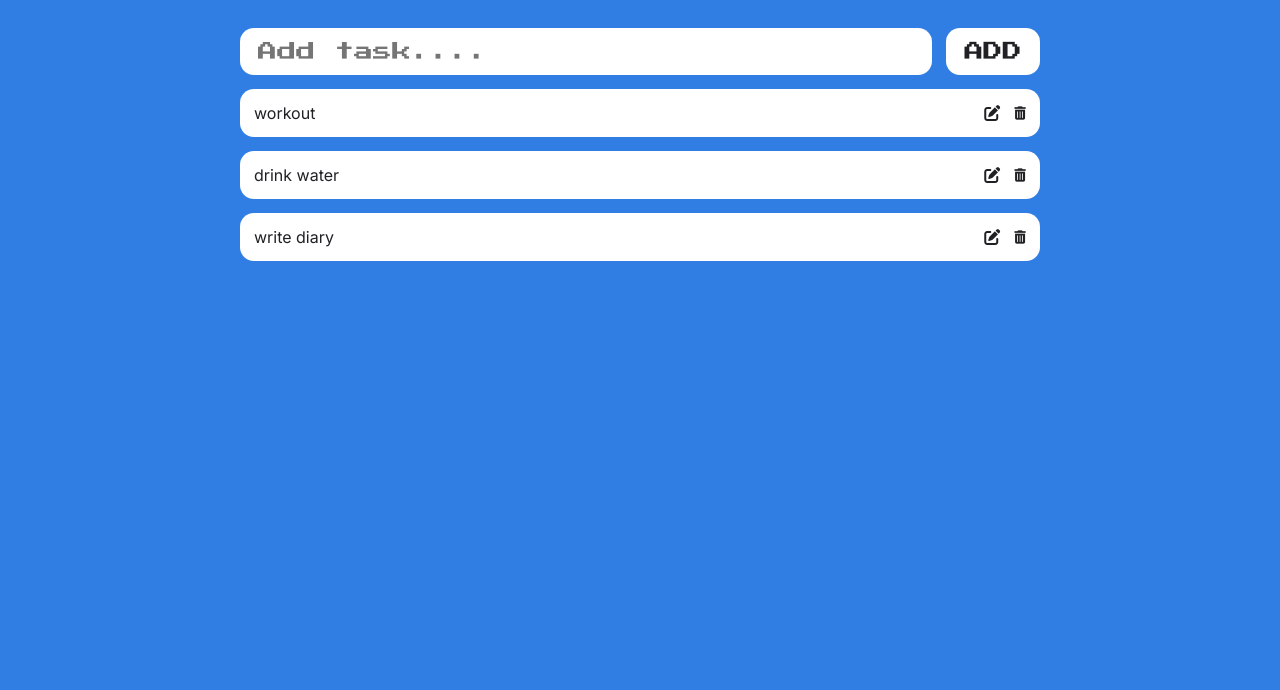
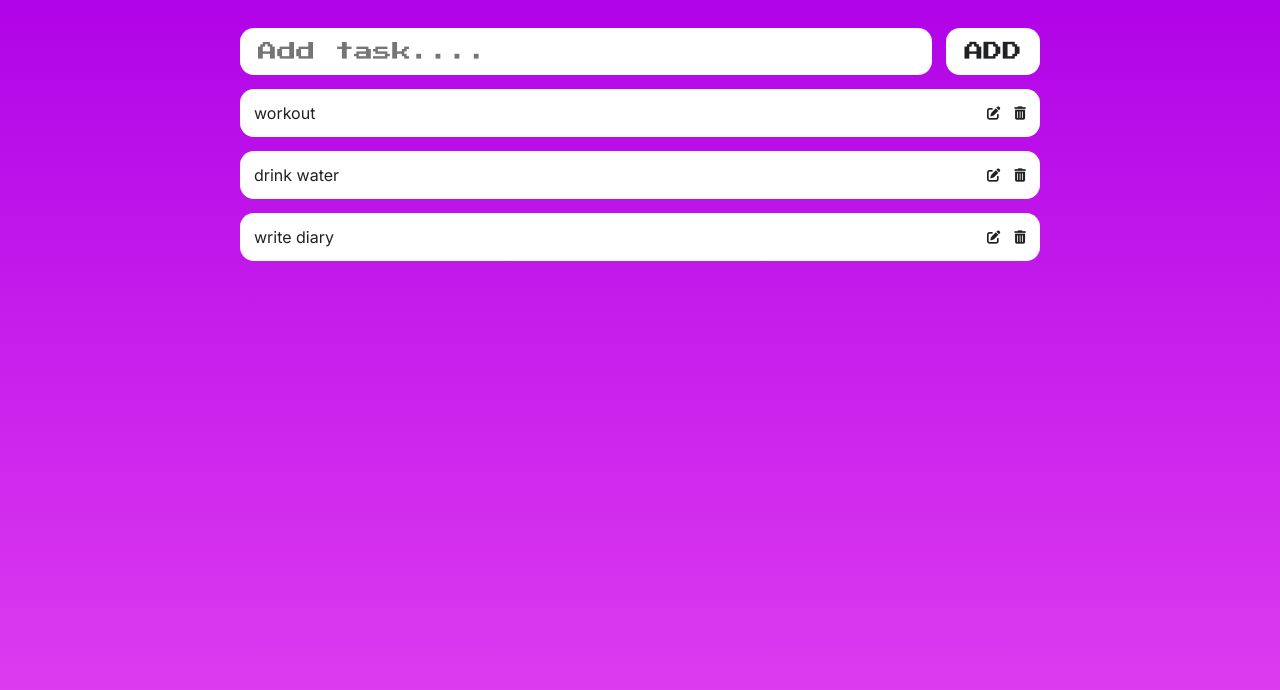
Before and after one commit to harikrishnan-git/TO-DO, a React (Vite) app in the folder my-react-app/: page / in a window 1280 px wide. Shown: the top 690 px of the page. Built offline with nearby package versions, Linux system fonts and the light colour scheme.

Commit message:
made deletion possible

```diff
--- a/my-react-app/src/App.jsx
+++ b/my-react-app/src/App.jsx
@@ -5,6 +5,7 @@ import TodoList from "./Components/TodoList.jsx";
 
 export default function App() {
   const [todos, setTodos] = useState(["workout", "drink water", "write diary"]);
+  const [inputData, setInputData] = useState("");
   function addTodo(newtodo) {
     let ntodo = [...todos, newtodo];
     setTodos(ntodo);
@@ -14,10 +15,19 @@ export default function App() {
     ntodos.splice(index, 1);
     setTodos(ntodos);
   }
+  function editTodo(index) {
+    let ntodo = todos[index];
+    setInputData(ntodo);
+    remTodo(index);
+  }
   return (
     <main>
-      <TodoInput addTodo={addTodo} />
-      <TodoList todos={todos} remTodo={remTodo} />
+      <TodoInput
+        addTodo={addTodo}
+        inputData={inputData}
+        setInputData={setInputData}
+      />
+      <TodoList todos={todos} remTodo={remTodo} editTodo={editTodo} />
     </main>
   );
 }
--- a/my-react-app/src/Components/TodoCard.jsx
+++ b/my-react-app/src/Components/TodoCard.jsx
@@ -1,14 +1,18 @@
 import React from "react";
 
 export default function Todocard(props) {
-  const index = props.index;
-  const { remTodo } = props;
-  const { children } = props;
+  const { children, index, remTodo, editTodo } = props;
   return (
     <li className="todoItem">
       {children}
       <div className="actionsContainer">
-        <i className="fa-solid fa-pen-to-square"></i>
+        <button
+          onClick={() => {
+            editTodo(index);
+          }}
+        >
+          <i className="fa-solid fa-pen-to-square"></i>
+        </button>
         <button
           onClick={() => {
             remTodo(index);
--- a/my-react-app/src/Components/TodoInput.jsx
+++ b/my-react-app/src/Components/TodoInput.jsx
@@ -2,8 +2,7 @@ import React from "react";
 import { useState } from "react";
 
 export default function Todoinput(props) {
-  let { addTodo } = props;
-  const [inputData, setInputData] = useState("");
+  let { addTodo, inputData, setInputData } = props;
   return (
     <header>
       <input
--- a/my-react-app/src/Components/TodoList.jsx
+++ b/my-react-app/src/Components/TodoList.jsx
@@ -2,13 +2,17 @@ import React from "react";
 import TodoCard from "./TodoCard";
 
 export default function TodoList(props) {
-  let { todos } = props;
-  const { remTodo } = props;
+  let { todos, remTodo, editTodo } = props;
   return (
     <ul className="main">
       {todos.map((todo, index) => {
         return (
-          <TodoCard key={index} remTodo={remTodo} index={index}>
+          <TodoCard
+            key={index}
+            remTodo={remTodo}
+            index={index}
+            editTodo={editTodo}
+          >
             <p>{todo}</p>
           </TodoCard>
         );
--- a/my-react-app/src/index.css
+++ b/my-react-app/src/index.css
@@ -19,7 +19,7 @@ button {
   display: flex;
   flex-direction: column;
   padding: 14px;
-  background: #307ee3;
+  background: linear-gradient(#b103e7, #e344f1);
   gap: 14px;
 }
 
```
